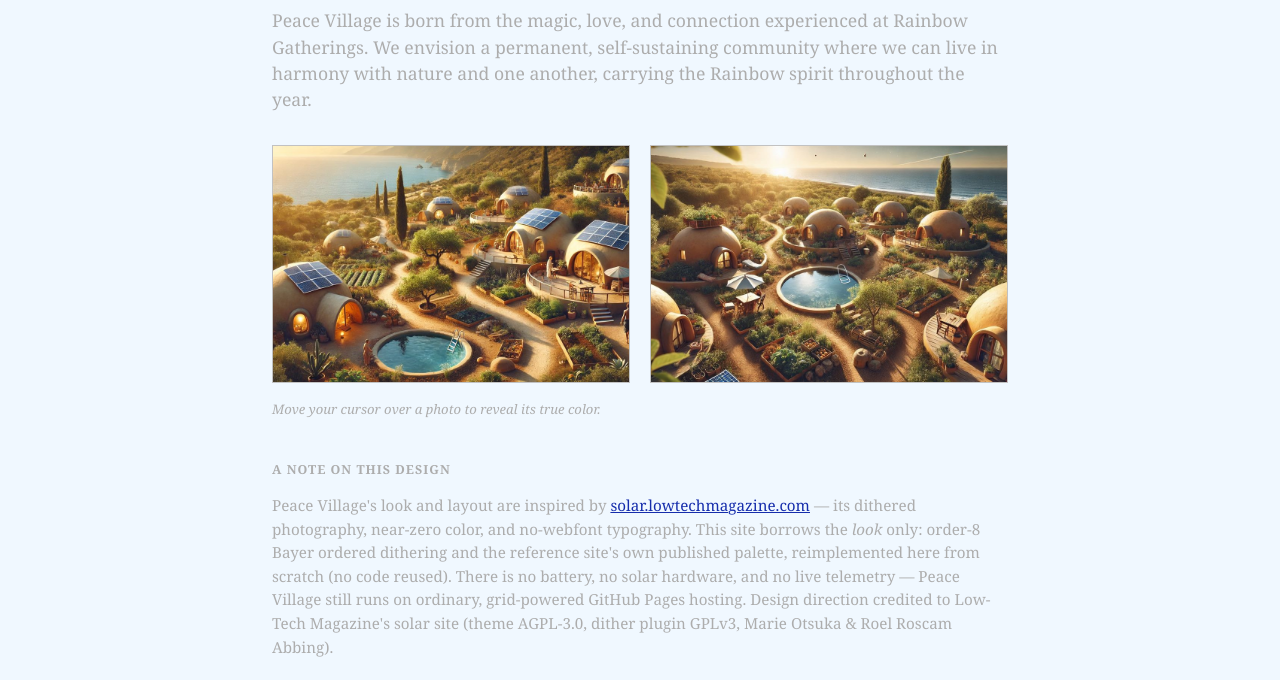
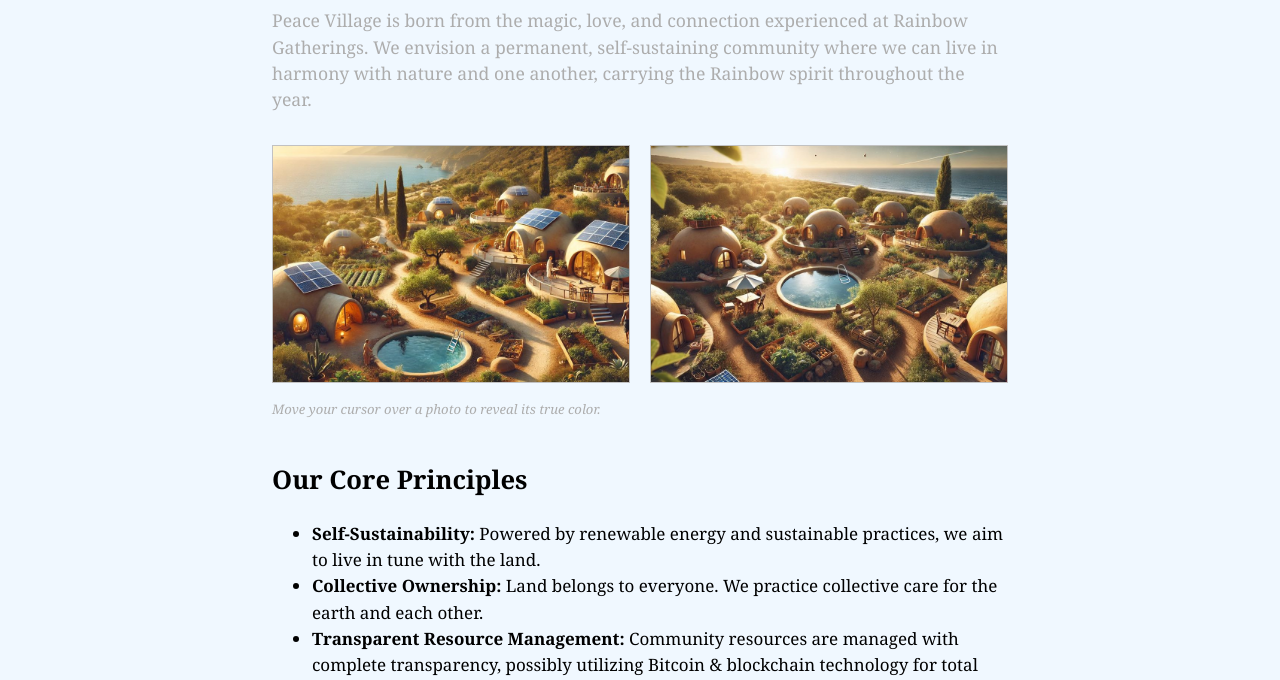
Before and after one commit to peacevillagecontact-hub/peace-village, a plain HTML site: page about.html in a window 1280 px wide. Shown: the part 272-952 px from the top of the page. Drawn offline with Linux system fonts and the light colour scheme.

Commit message:
Remove Low-Tech Magazine design attribution from index and about pages
Co-Authored-By: Claude Sonnet 4.6 <noreply@anthropic.com>
Claude-Session: https://claude.ai/code/session_01JWjT1cLS2jMEWggra1B2wJ

```diff
--- a/about.html
+++ b/about.html
@@ -50,18 +50,6 @@
       Move your cursor over a photo to reveal its true color.
     </p>
 
-    <p class="step-section-label" style="margin-top:2.5rem;">A note on this design</p>
-    <p style="font-size:0.95rem;color:hsl(var(--muted-foreground));">
-      Peace Village's look and layout are inspired by
-      <a href="https://solar.lowtechmagazine.com" target="_blank" rel="noopener">solar.lowtechmagazine.com</a> —
-      its dithered photography, near-zero color, and no-webfont typography. This site borrows the
-      <em>look</em> only: order-8 Bayer ordered dithering and the reference site's own published
-      palette, reimplemented here from scratch (no code reused). There is no battery, no solar
-      hardware, and no live telemetry — Peace Village still runs on ordinary, grid-powered GitHub
-      Pages hosting. Design direction credited to Low-Tech Magazine's solar site (theme AGPL-3.0,
-      dither plugin GPLv3, Marie Otsuka &amp; Roel Roscam Abbing).
-    </p>
-
     <h2>Our Core Principles</h2>
     <ul>
       <li><strong>Self-Sustainability:</strong> Powered by renewable energy and sustainable practices, we aim to live in tune with the land.</li>
```
Also changed, not shown: index.html (+0 -6 lines).
